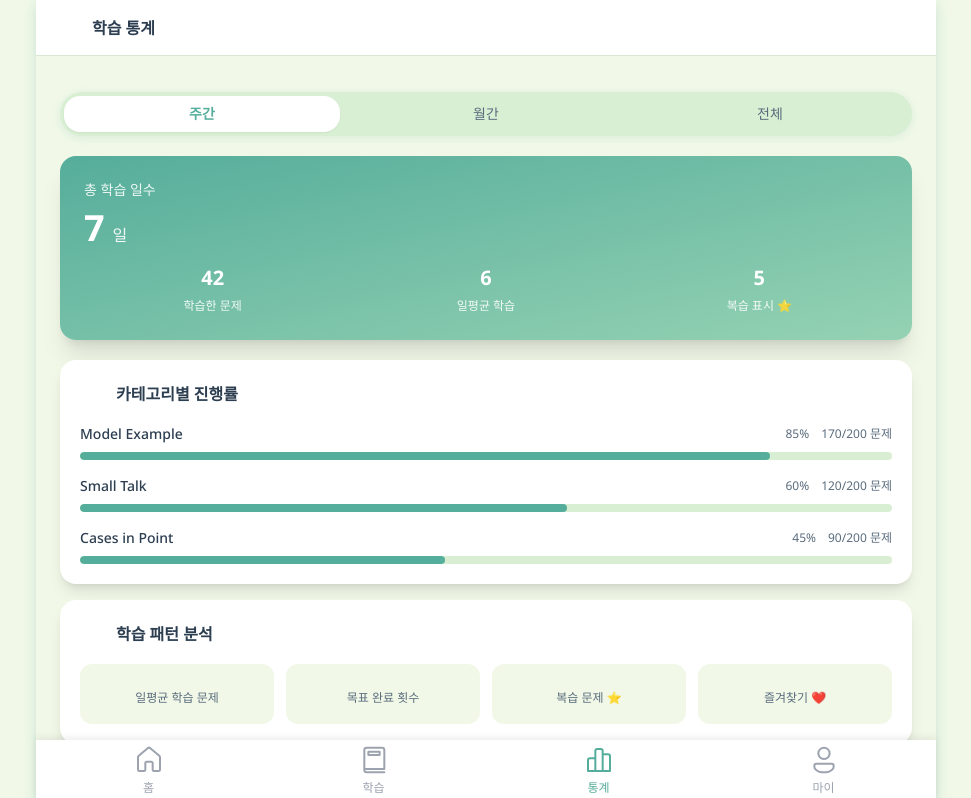
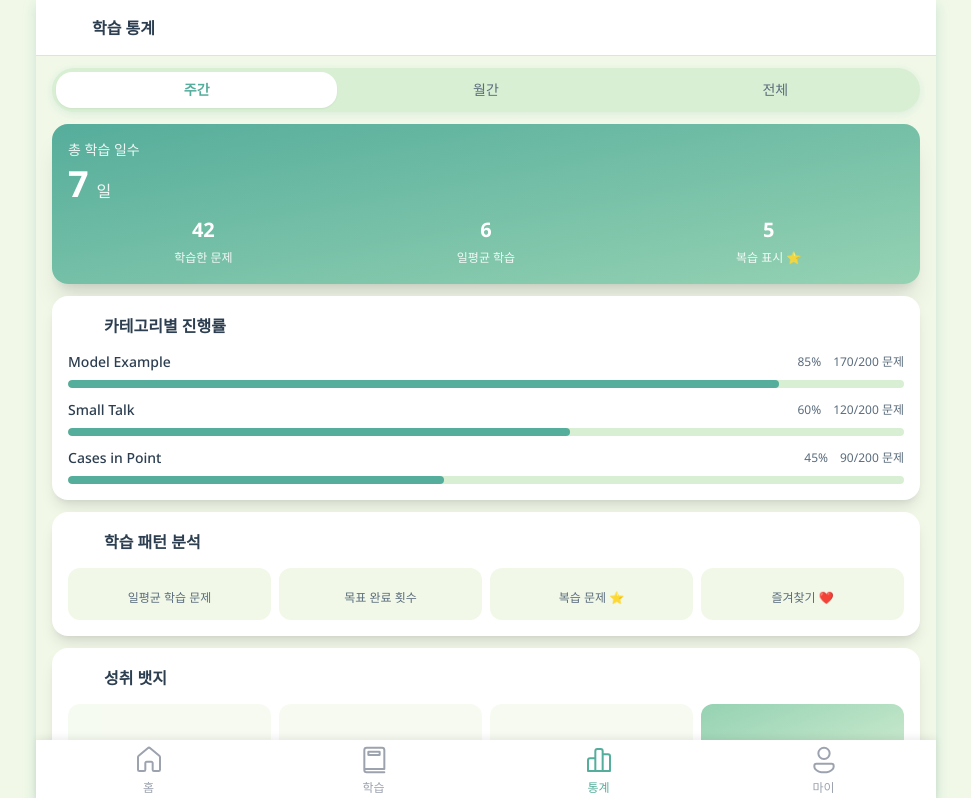
Before and after one commit to jishuya/talk100, a React (Vite) app in the folder frontend/: page /status in a window 1280 px wide. Shown: the top 798 px of the page, without its empty margins (154-1125 px from the left). Built offline with nearby package versions, Linux system fonts and the light colour scheme; no server answers; sample sign-in values are in the browser's storage; some icons are missing; a web font is replaced by a local one.

Commit message:
🎨 [style] Update space between header and main contents

```diff
--- a/frontend/src/components/layout/AppLayout.jsx
+++ b/frontend/src/components/layout/AppLayout.jsx
@@ -18,6 +18,10 @@ const AppLayout = ({ children }) => {
     location.pathname.startsWith(path)
   ) || !ui.bottomNavVisible;
 
+  // 상단 패딩을 제거할 페이지들 (자체 헤더가 있는 페이지)
+  const noTopPaddingPages = ['/mypage'];
+  const shouldRemoveTopPadding = noTopPaddingPages.includes(location.pathname);
+
   if (shouldHideLayout) {
     return (
       <div className="w-full min-h-screen">
@@ -33,7 +37,8 @@ const AppLayout = ({ children }) => {
 
       {/* Main Content */}
       <main className={`
-        flex-1 overflow-y-auto pt-[calc(theme(spacing.header)+12px)] min-h-[calc(100vh-theme(spacing.header))]
+        flex-1 overflow-y-auto min-h-[calc(100vh-theme(spacing.header))]
+        ${shouldRemoveTopPadding ? 'pt-header' : 'pt-[calc(theme(spacing.header)+12px)]'}
         ${shouldHideBottomNav ? 'pb-5' : 'pb-[calc(theme(spacing.bottom-nav)+theme(spacing.safe))]'}
       `}>
         {children}
--- a/frontend/src/components/mypage/ProfileHeader.jsx
+++ b/frontend/src/components/mypage/ProfileHeader.jsx
@@ -1,5 +1,3 @@
-import React from 'react';
-import { Button } from '../ui/Button';
 import { getIcon } from '../../utils/iconMap';
 
 const ProfileHeader = ({
@@ -9,17 +7,9 @@ const ProfileHeader = ({
   if (!profile) return null;
 
   return (
-    <header className="bg-gradient-primary pt-safe-t px-4 pb-8 text-white relative">
+    <header className="bg-gradient-primary pt-3 px-4 pb-8 text-white relative">
       <div className="flex justify-between items-center mb-6">
-        {/* <h1 className="text-xl font-semibold">마이페이지</h1>
-        <Button
-          variant="ghost"
-          size="sm"
-          className="w-8 h-8 bg-white/20 text-lg rounded-full hover:bg-white/30"
-          onClick={onSettingsClick}
-        >
-          ⚙️
-        </Button> */}
+        {/* 설정 버튼 영역 (필요시 활성화) */}
       </div>
 
       <div className="flex items-center gap-4">
--- a/frontend/src/components/stats/BadgesSection.jsx
+++ b/frontend/src/components/stats/BadgesSection.jsx
@@ -13,14 +13,14 @@ const BadgesSection = ({ data }) => {
   };
 
   return (
-    <div className="bg-white rounded-2xl p-5 shadow-lg">
-      <div className="flex justify-between items-center mb-4">
+    <div className="bg-white rounded-2xl p-4 shadow-lg">
+      <div className="flex justify-between items-center mb-3">
         <h2 className="text-base font-semibold text-text-primary flex items-center gap-2">
           {getIcon('IoTrophy', { size: 'xl' })}
           <span>성취 뱃지</span>
         </h2>
       </div>
-      <div className="grid grid-cols-3 gap-3 md:grid-cols-4">
+      <div className="grid grid-cols-3 gap-2 md:grid-cols-4">
         {data.map((badge) => {
           const iconName = getBadgeIconName(badge.id);
 
@@ -29,7 +29,7 @@ const BadgesSection = ({ data }) => {
               key={badge.id}
               onClick={() => handleBadgeClick(badge)}
               className={`
-                p-4 rounded-xl text-center cursor-pointer transition-all duration-300 active:scale-95
+                p-3 rounded-xl text-center cursor-pointer transition-all duration-300 active:scale-95
                 ${badge.earned
                   ? 'bg-gradient-badge'
                   : 'bg-accent-pale opacity-60'
--- a/frontend/src/components/stats/CategoryProgress.jsx
+++ b/frontend/src/components/stats/CategoryProgress.jsx
@@ -4,14 +4,14 @@ const CategoryProgress = ({ data }) => {
   if (!data || !Array.isArray(data)) return null;
 
   return (
-    <div className="bg-white rounded-2xl p-5 mb-4 shadow-lg">
-      <div className="flex justify-between items-center mb-4">
+    <div className="bg-white rounded-2xl p-4 mb-3 shadow-lg">
+      <div className="flex justify-between items-center mb-3">
         <h2 className="text-base font-semibold text-text-primary flex items-center gap-2">
           {getIcon('flat-color-icons:folder', { size: 'xl' })}
           <span>카테고리별 진행률</span>
         </h2>
       </div>
-      <div className="space-y-4">
+      <div className="space-y-3">
         {data.map((category) => {
           // 백엔드 응답 형식: { categoryId, name, completed, total }
           // 또는 레거시 형식: { id, name, completedQuestions, totalQuestions, progress }
--- a/frontend/src/components/stats/LearningPattern.jsx
+++ b/frontend/src/components/stats/LearningPattern.jsx
@@ -23,16 +23,16 @@ const LearningPattern = ({ data }) => {
   ];
 
   return (
-    <div className="bg-white rounded-2xl p-5 mb-4 shadow-lg">
-      <div className="flex justify-between items-center mb-4">
+    <div className="bg-white rounded-2xl p-4 mb-3 shadow-lg">
+      <div className="flex justify-between items-center mb-3">
         <h2 className="text-base font-semibold text-text-primary flex items-center gap-2">
 {getIcon('IoBulb', { size: 'xl', color: 'text-amber-500' })}
           <span>학습 패턴 분석</span>
         </h2>
       </div>
-      <div className="grid grid-cols-2 gap-3 md:grid-cols-4">
+      <div className="grid grid-cols-2 gap-2 md:grid-cols-4">
         {patternItems.map((item, index) => (
-          <div key={index} className="p-4 bg-accent-pale rounded-xl text-center">
+          <div key={index} className="p-3 bg-accent-pale rounded-xl text-center">
             <span className="block text-2xl font-bold text-primary mb-1">
               {item.value}
             </span>
--- a/frontend/src/components/stats/StreakSection.jsx
+++ b/frontend/src/components/stats/StreakSection.jsx
@@ -4,8 +4,8 @@ const StreakSection = ({ data }) => {
   if (!data) return null;
 
   return (
-    <div className="bg-white rounded-2xl p-5 mb-4 shadow-lg">
-      <div className="flex justify-between items-center mb-4">
+    <div className="bg-white rounded-2xl p-4 mb-3 shadow-lg">
+      <div className="flex justify-between items-center mb-3">
         <h2 className="text-base font-semibold text-text-primary flex items-center gap-2">
 {getIcon('noto:fire', { size: 'xl' })}
           <span>연속 학습</span>
@@ -21,7 +21,7 @@ const StreakSection = ({ data }) => {
         <div className="text-5xl animate-pulse">
 {getIcon('noto:fire', { size: '5xl' })}
         </div>
-        <div className="px-4 py-3 bg-accent-pale rounded-xl text-center">
+        <div className="px-3 py-2 bg-accent-pale rounded-xl text-center">
           <div className="text-xs text-text-secondary">최고 기록</div>
           <div className="text-xl font-bold text-text-primary">
             {data.best}일
--- a/frontend/src/components/stats/SummaryCard.jsx
+++ b/frontend/src/components/stats/SummaryCard.jsx
@@ -2,13 +2,13 @@ const SummaryCard = ({ data }) => {
   if (!data) return null;
 
   return (
-    <div className="bg-gradient-primary rounded-2xl p-6 text-white mb-5 shadow-xl">
-      <div className="text-sm opacity-90 mb-2">총 학습 일수</div>
-      <div className="flex items-baseline gap-2 mb-4">
+    <div className="bg-gradient-primary rounded-2xl p-4 text-white mb-3 shadow-xl">
+      <div className="text-sm opacity-90 mb-1">총 학습 일수</div>
+      <div className="flex items-baseline gap-2 mb-3">
         <span className="text-4xl font-bold">{data.totalDays}</span>
         <span className="text-base opacity-90">일</span>
       </div>
-      <div className="grid grid-cols-3 gap-4">
+      <div className="grid grid-cols-3 gap-3">
         <div className="text-center">
           <span className="block text-xl font-bold">{data.studiedQuestions}</span>
           <span className="text-xs opacity-90 mt-1">학습한 문제</span>
--- a/frontend/src/components/stats/WeeklyChart.jsx
+++ b/frontend/src/components/stats/WeeklyChart.jsx
@@ -15,21 +15,21 @@ const WeeklyChart = ({ data, period = 'week' }) => {
   };
 
   return (
-    <div className="bg-white rounded-2xl p-5 mb-4 shadow-lg">
-      <div className="flex justify-between items-center mb-10">
+    <div className="bg-white rounded-2xl p-4 mb-3 shadow-lg">
+      <div className="flex justify-between items-center mb-6">
         <h2 className="text-base font-semibold text-text-primary flex items-center gap-2">
 {getIcon('noto:bar-chart', { size: 'xl' })}
           <span>{getTitle()}</span>
         </h2>
       </div>
-      <div className="flex justify-between items-end h-[120px] mb-3">
+      <div className="flex justify-between items-end h-[100px] mb-2">
         {data.map((item, index) => {
           const height = maxCount > 0 ? (item.count / maxCount) * 100 : 0;
           const isHighActivity = height >= 80;
 
           return (
-            <div key={index} className="flex-1 flex flex-col items-center gap-2">
-              <div className="w-full h-[100px] flex items-end justify-center">
+            <div key={index} className="flex-1 flex flex-col items-center gap-1">
+              <div className="w-full h-[80px] flex items-end justify-center">
                 <div
                   className={`
                     w-[70%] rounded-t relative transition-all duration-500 ease-out
--- a/frontend/src/pages/MyPage.jsx
+++ b/frontend/src/pages/MyPage.jsx
@@ -376,7 +376,7 @@ const MyPage = () => {
         <SummaryCards summary={summary} />
 
         {/* 메인 콘텐츠 */}
-        <main className="flex-1 p-4 pb-20 md:p-6">
+        <div className="flex-1 px-3 pb-20 md:px-4">
         {/* 학습 목표 설정 */}
         <GoalsSection
           goals={goals}
@@ -414,7 +414,7 @@ const MyPage = () => {
           talk100 v1.0.0<br />
           © 2025 talk100. All rights reserved.
         </div>
-      </main>
+      </div>
 
       {/* 아바타 선택 모달 */}
       <AvatarModal
--- a/frontend/src/pages/SettingsPage.jsx
+++ b/frontend/src/pages/SettingsPage.jsx
@@ -373,7 +373,7 @@ const SettingsPage = () => {
   return (
     <div className="min-h-screen bg-accent-pale">
       {/* 메인 콘텐츠 */}
-      <main className="flex-1 p-4 pb-10 md:p-6">
+      <main className="flex-1 px-3 pb-10 md:px-4">
         {/* 계정 관리 */}
         <SettingsSection
           title="계정 관리"
--- a/frontend/src/pages/StatusPage.jsx
+++ b/frontend/src/pages/StatusPage.jsx
@@ -56,9 +56,9 @@ const StatusPage = () => {
 
   return (
     <div className="min-h-screen bg-accent-pale">
-      <main className="p-4 pb-20 md:p-6">
+      <main className="px-3 pb-20 md:px-4">
         {/* 기간 선택 */}
-        <div className="mb-5">
+        <div className="mb-3">
           <PeriodSelector
             selectedPeriod={selectedPeriod}
             onPeriodChange={handlePeriodChange}
```
